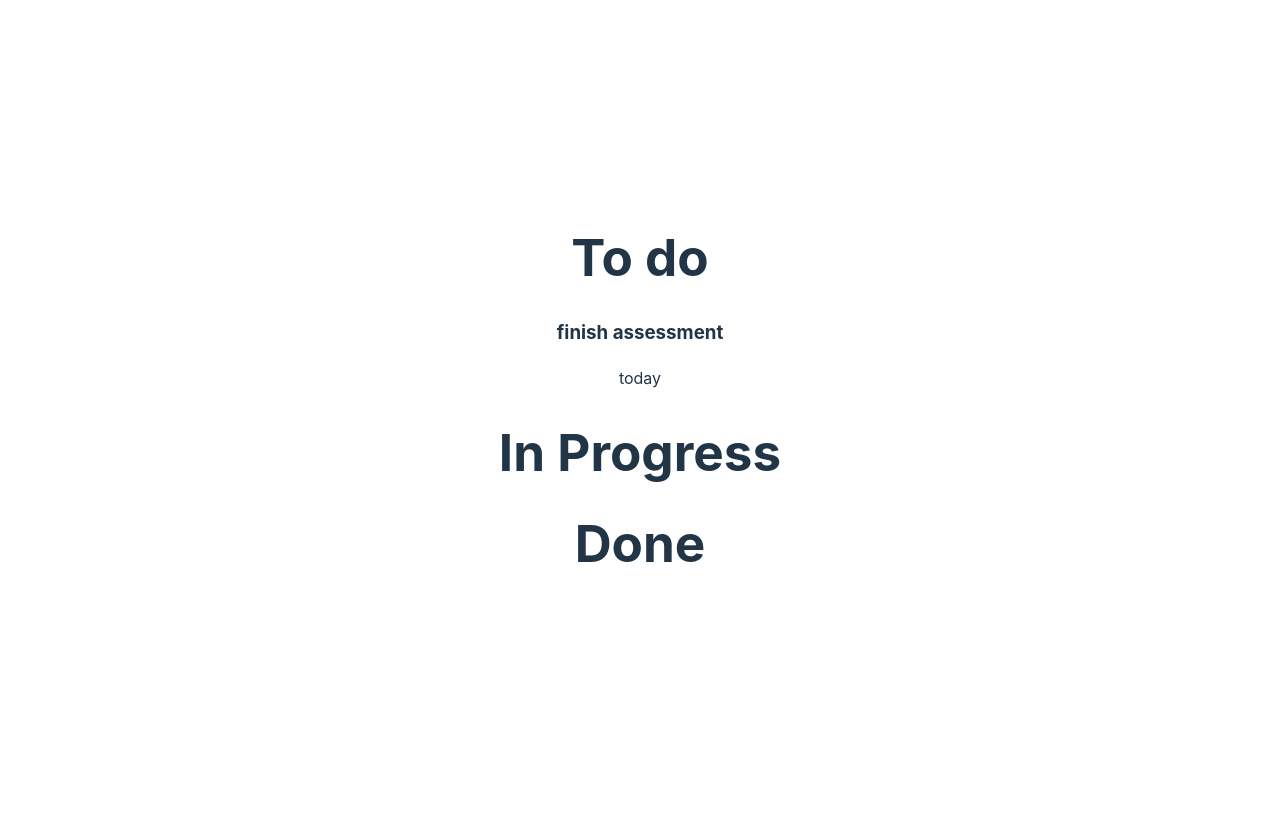
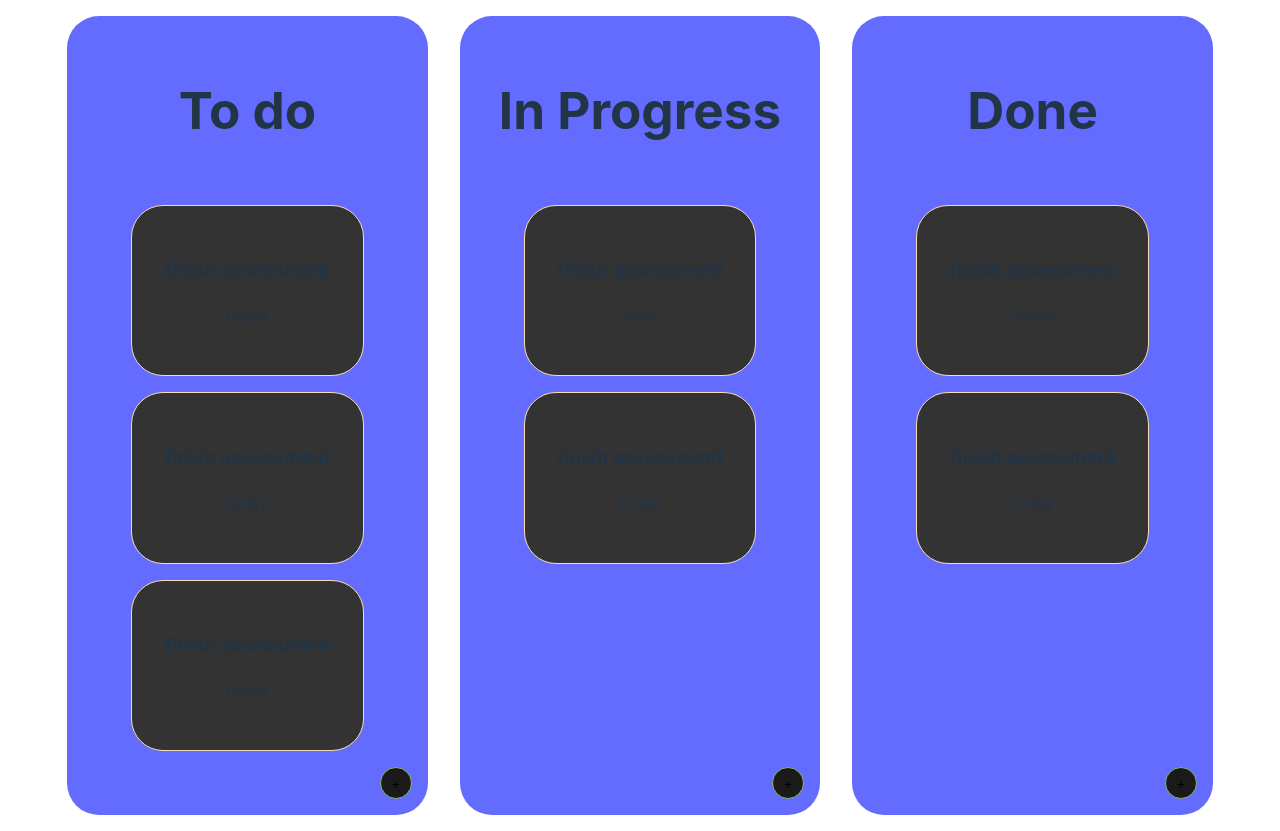
Before and after one commit to mo-shawa/react-kanban, a React (Vite) app: page / in a window 1280 px wide. Before the commit the page ends 800 px from the top, so only its background shows below. Built offline with nearby package versions, Linux system fonts and the light colour scheme.

Commit message:
drag and drop events accepted, feature not done

```diff
--- a/package.json
+++ b/package.json
@@ -1,5 +1,5 @@
 {
-  "name": "react-drag-drop",
+	"name": "react-kanban",
 	"private": true,
 	"version": "0.0.0",
 	"type": "module",
--- a/src/App.css
+++ b/src/App.css
@@ -1,42 +1,62 @@
 #root {
-	max-width: 1280px;
-	margin: 0 auto;
-	padding: 2rem;
+	margin: auto;
 	text-align: center;
+	width: calc(100% - 2rem);
+	min-height: calc(100vh - 2rem);
+	display: flex;
+	align-items: center;
+	justify-content: center;
 }
 
-.logo {
-	height: 6em;
-	padding: 1.5em;
-	will-change: filter;
-	transition: filter 300ms;
-}
-.logo:hover {
-	filter: drop-shadow(0 0 2em #646cffaa);
-}
-.logo.react:hover {
-	filter: drop-shadow(0 0 2em #61dafbaa);
+#category-container {
+	display: flex;
+	justify-content: center;
+	margin: auto;
 }
 
-@keyframes logo-spin {
-	from {
-		transform: rotate(0deg);
-	}
-	to {
-		transform: rotate(360deg);
-	}
+.category {
+	position: relative;
+	background-color: #646cff;
+	padding: 2em;
+	margin: 1em;
+	border-radius: 2rem;
+	width: 100%;
+	max-width: 40rem;
 }
 
-@media (prefers-reduced-motion: no-preference) {
-	a:nth-of-type(2) .logo {
-		animation: logo-spin infinite 20s linear;
-	}
+.add-task {
+	position: absolute;
+	bottom: 1rem;
+	right: 1rem;
+	height: 2rem;
+	aspect-ratio: 1;
+	border-radius: 50%;
+	font-family: inherit;
+	background-color: #1a1a1a;
+	cursor: pointer;
+	transition: background-color 0.25s border-color 0.25s;
+	border: 1px solid #88b86c;
 }
 
-.card {
-	padding: 2em;
+.add-task:hover {
+	background-color: #88b86c;
+	border-color: #1a1a1a;
+	color: #1a1a1a;
 }
 
-.read-the-docs {
-	color: #888;
+.category-content {
+	padding: 2rem;
+	border-radius: 2rem;
+	display: flex;
+	flex-direction: column;
+	justify-content: center;
+	align-items: flex-start;
+	gap: 1rem;
 }
+
+.task {
+	padding: 2em;
+	border-radius: 2rem;
+	border: 1px solid wheat;
+	background-color: #333;
+}
--- a/src/App.tsx
+++ b/src/App.tsx
@@ -6,15 +6,25 @@ import { Category } from "./components/Category"
 function App() {
 	const [todos, setTodos] = useState<TaskProps[]>([
 		{ title: "finish assessment", content: "today" },
+		{ title: "finish assessment", content: "today" },
+		{ title: "finish assessment", content: "today" },
 	])
-	const [inProgress, setInProgress] = useState<TaskProps[]>([])
-	const [done, setDone] = useState<TaskProps[]>([])
+	const [inProgress, setInProgress] = useState<TaskProps[]>([
+		{ title: "finish assessment", content: "today" },
+		{ title: "finish assessment", content: "today" },
+	])
+	const [done, setDone] = useState<TaskProps[]>([
+		{ title: "finish assessment", content: "today" },
+		{ title: "finish assessment", content: "today" },
+	])
 
 	return (
 		<div className="App">
-			<Category title="To do" tasks={todos} />
-			<Category title="In Progress" tasks={inProgress} />
-			<Category title="Done" tasks={done} />
+			<div id="category-container">
+				<Category title="To do" tasks={todos} />
+				<Category title="In Progress" tasks={inProgress} />
+				<Category title="Done" tasks={done} />
+			</div>
 		</div>
 	)
 }
--- a/src/components/Category.tsx
+++ b/src/components/Category.tsx
@@ -7,13 +7,23 @@ type CategoryProps = {
 }
 
 export function Category({ tasks, title }: CategoryProps) {
-	const categories = tasks.map((task) => (
-		<Task title={task.title} content={task.content} />
-	))
+	const categoryTasks =
+		tasks.length &&
+		tasks.map((task, index) => (
+			<Task key={index} title={task.title} content={task.content} />
+		))
+
 	return (
-		<div>
+		<div
+			onDrop={(e) => console.log(e)}
+			onDragOver={(e) => e.preventDefault()}
+			className="category"
+		>
 			<h1>{title}</h1>
-			{categories}
+			<button className="add-task">+</button>
+			<div className="category-content">
+				{categoryTasks ? categoryTasks : <h3>No tasks in category</h3>}
+			</div>
 		</div>
 	)
 }
--- a/src/components/Task.tsx
+++ b/src/components/Task.tsx
@@ -5,7 +5,7 @@ export type TaskProps = {
 
 export function Task({ title, content }: TaskProps) {
 	return (
-		<div>
+		<div className="task" draggable="true">
 			<h3>{title}</h3>
 			<p>{content}</p>
 		</div>
--- a/src/index.css
+++ b/src/index.css
@@ -36,25 +36,6 @@ h1 {
 	line-height: 1.1;
 }
 
-button {
-	border-radius: 8px;
-	border: 1px solid transparent;
-	padding: 0.6em 1.2em;
-	font-size: 1em;
-	font-weight: 500;
-	font-family: inherit;
-	background-color: #1a1a1a;
-	cursor: pointer;
-	transition: border-color 0.25s;
-}
-button:hover {
-	border-color: #646cff;
-}
-button:focus,
-button:focus-visible {
-	outline: 4px auto -webkit-focus-ring-color;
-}
-
 @media (prefers-color-scheme: light) {
 	:root {
 		color: #213547;
```
Lines whose indentation alone changed are shown as unchanged.
